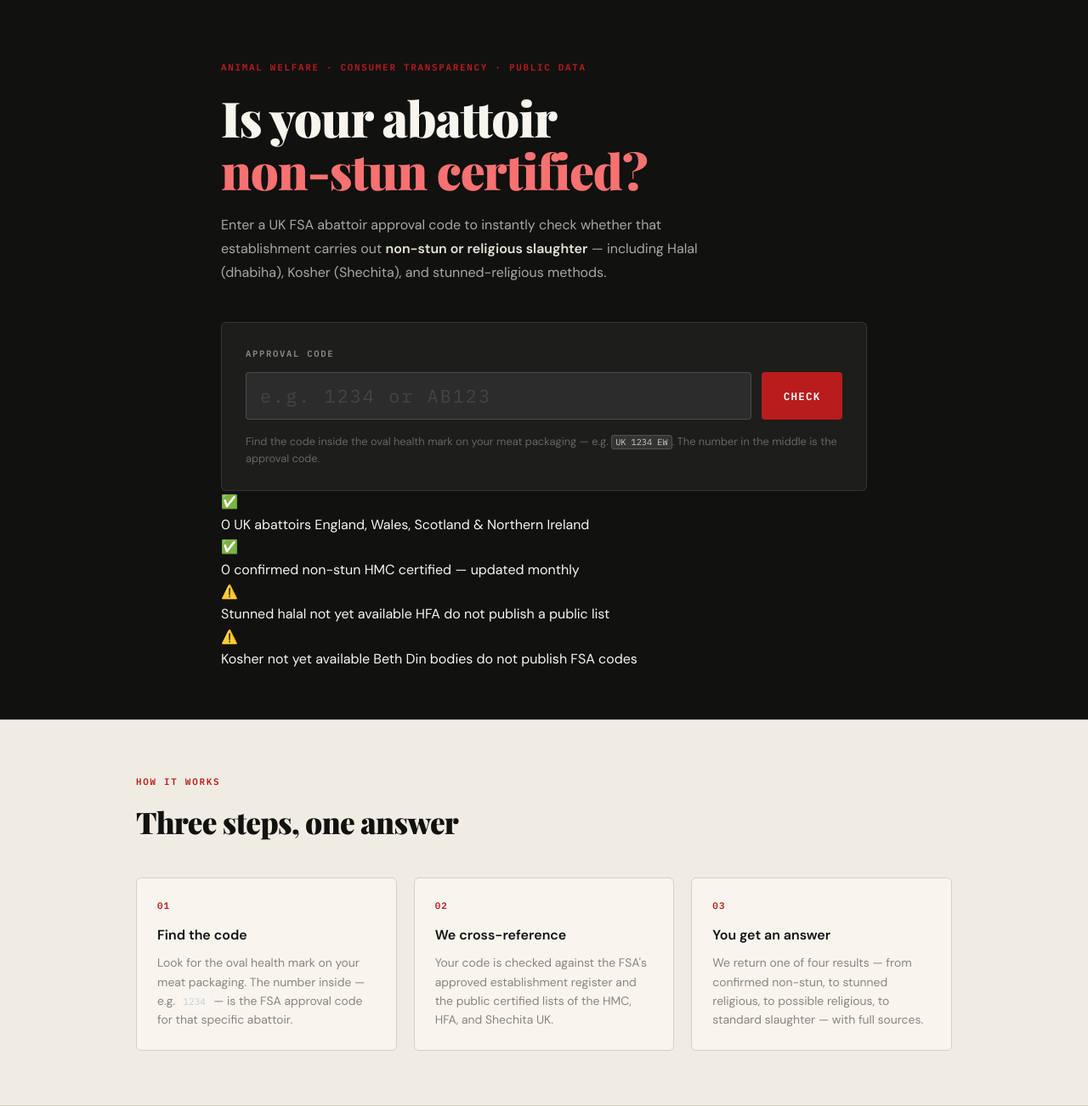
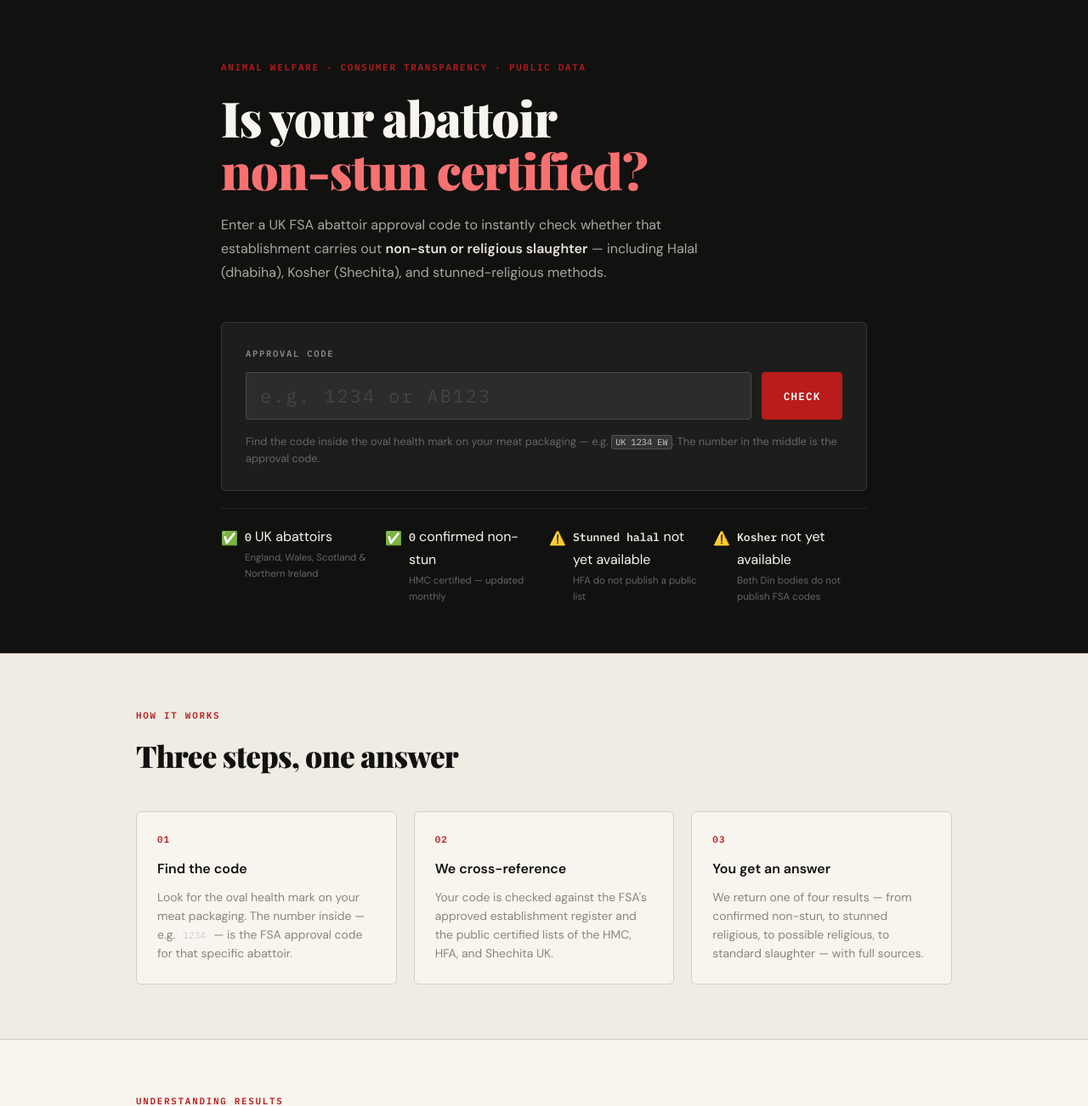
Before and after one commit to matsumurafishworks/slaughterhouse-checker, a Flask app: page / in a window 1280 px wide. Shown: the part 60-1362 px from the top of the page at 85% size. Run offline with Flask 3, Linux system fonts and the light colour scheme; data that the repository does not hold is empty.

Commit message:
Update style.css

```diff
--- a/static/style.css
+++ b/static/style.css
@@ -541,6 +541,36 @@ a:hover { opacity: 0.7; }
 .footer-right a { color: #666; }
 .footer-right a:hover { color: #aaa; opacity: 1; }
 
+
+/* ── Coverage bar ──────────────────────────────────────────────────────────── */
+.coverage-bar {
+  display: flex;
+  flex-wrap: wrap;
+  gap: 0.75rem;
+  margin-top: 1.25rem;
+  padding-top: 1.25rem;
+  border-top: 1px solid rgba(255,255,255,0.08);
+}
+.coverage-item {
+  display: flex;
+  align-items: flex-start;
+  gap: 0.5rem;
+  flex: 1 1 180px;
+}
+.cov-icon { font-size: 1rem; flex-shrink: 0; margin-top: 0.1rem; }
+.cov-label {
+  font-family: var(--mono);
+  font-size: 0.82rem;
+  font-weight: 600;
+  color: #e8e3d8;
+}
+.cov-sub {
+  display: block;
+  font-size: 0.72rem;
+  color: #666;
+  margin-top: 0.1rem;
+}
+
 /* ── Mobile ─────────────────────────────────────────────────────────────────── */
 @media (max-width: 600px) {
   .masthead { padding: 3rem 1.2rem 2.5rem; }
```
